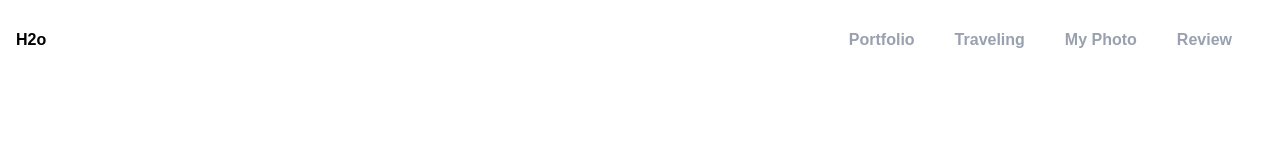
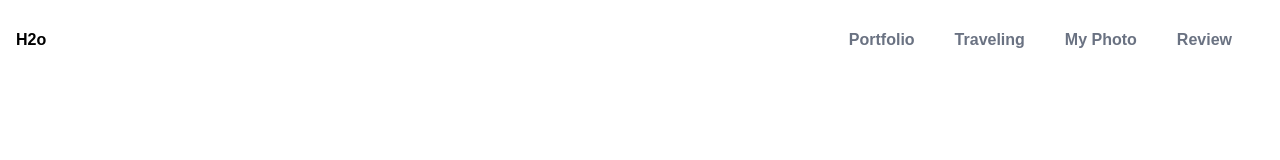
Before and after one commit to H2oZN/H-Project, a Next.js app: page / in a window 1280 px wide. Shown: the top 160 px of the page. Built offline with nearby package versions, Linux system fonts and the light colour scheme; a web font is replaced by a local one.

Commit message:
set duration

```diff
--- a/Components/CustomButtonHeader.js
+++ b/Components/CustomButtonHeader.js
@@ -3,7 +3,7 @@ import React from "react";
 export default function CustomButton({ children }) {
   return (
     <button className="relative group">
-      <span className="text-gray-400 hover:text-black transition-colors duration-500 ">
+      <span className="text-gray-500 hover:text-black transition-colors duration-500 ">
         {children}
       </span>
       <span className="absolute left-0 bottom-0 w-0 h-[2px] bg-black transition-all duration-500 group-hover:w-full"></span>
```
